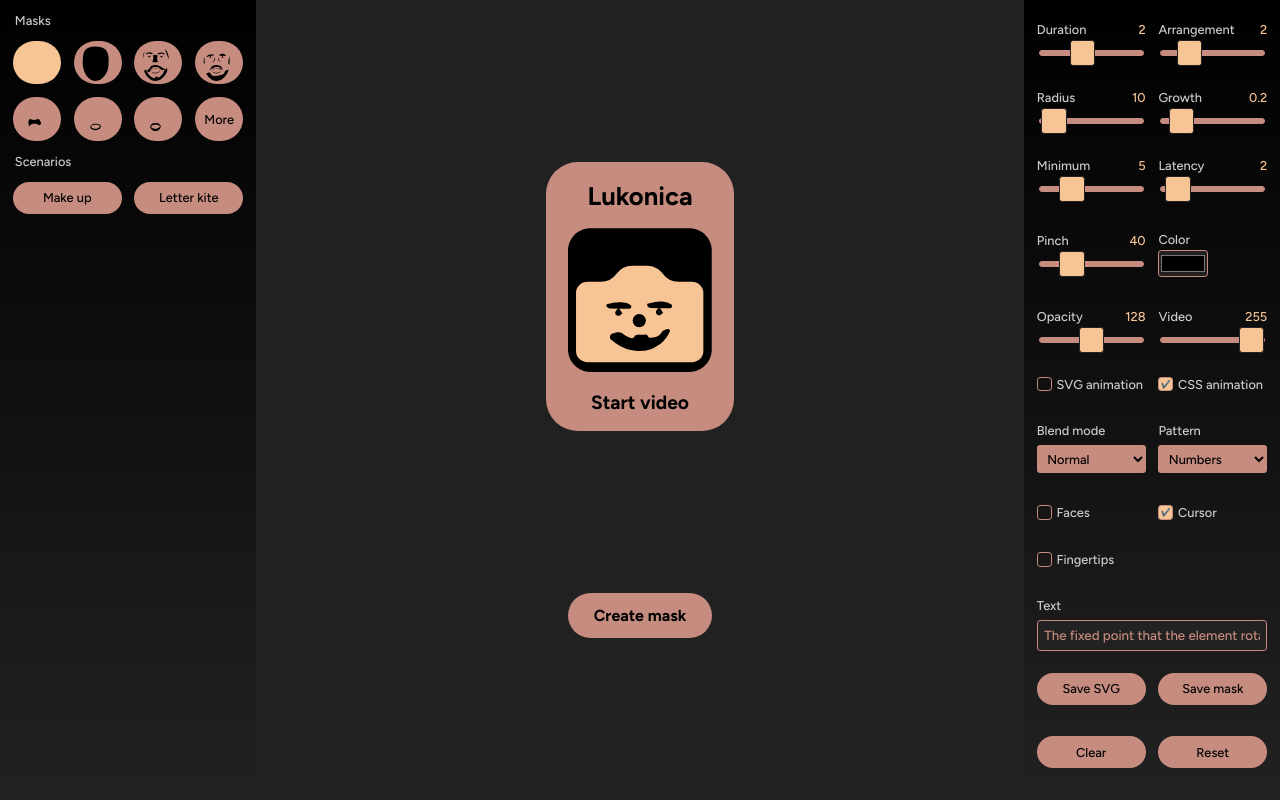
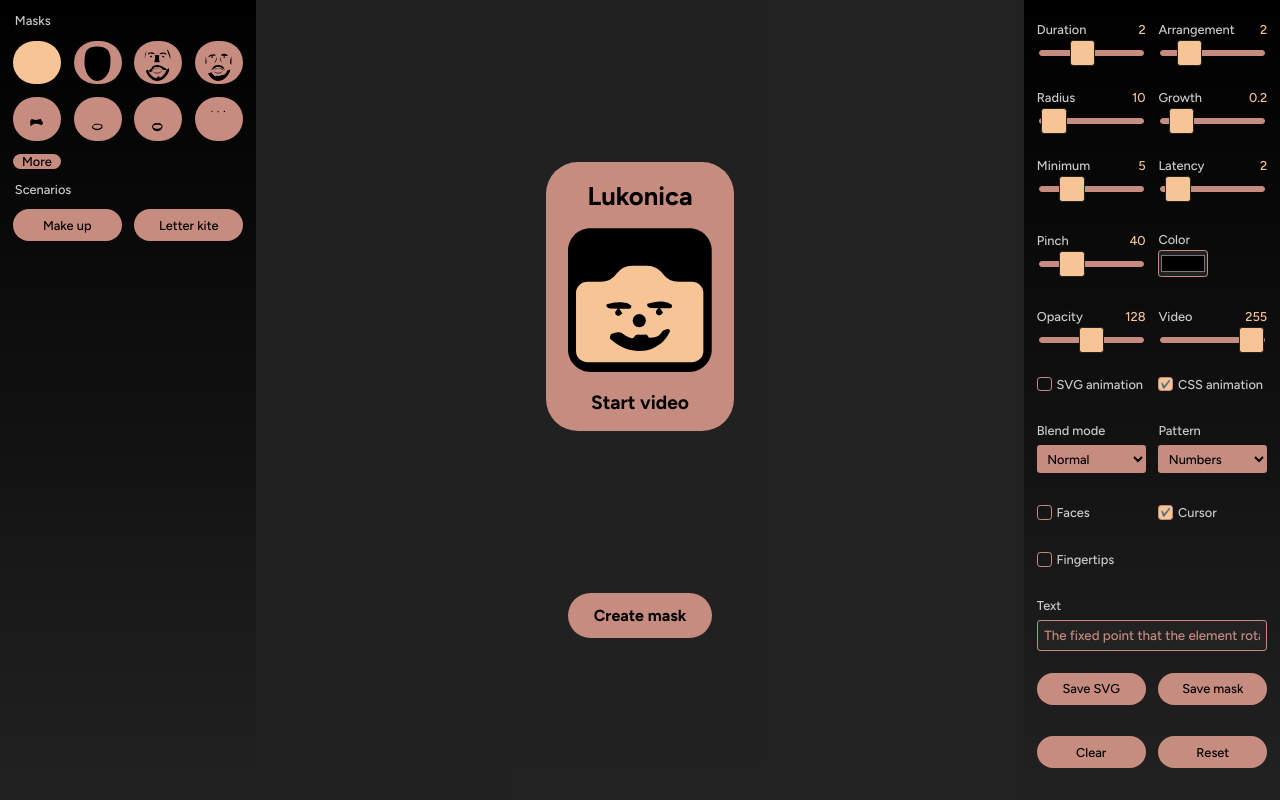
Before and after one commit to cincplug/lukonica, a React (Create React App) app: page / in a window 1280 px wide. Built offline with nearby package versions, Linux system fonts and the light colour scheme.

Commit message:
Add mask

```diff
--- a/src/components/MaskSelection.js
+++ b/src/components/MaskSelection.js
@@ -51,7 +51,7 @@ const MaskSelection = (props) => {
               onClick={(event) => handleMaskButtonClick(event, mask, index)}
               key={`p-${index}`}
             >
-              <svg xmlns="http://www.w3.org/2000/svg" viewBox={`180 0 800 680`}>
+              <svg xmlns="http://www.w3.org/2000/svg" viewBox={`150 0 800 680`}>
                 {mask.map((path, pathIndex) => (
                   <path
                     key={`pth-${pathIndex}`}
--- a/src/data/defaultMasks.json
+++ b/src/data/defaultMasks.json
@@ -75,5 +75,10 @@
       84, 181, 91, 146, 95, 88, 178, 87, 14, 317, 402, 318, 324, 308, 407, 415,
       310, 311, 312, 13, 82, 81, 80, 191, 78, 95, 146
     ]
+  ],
+  [
+    [122, 168, 351, 6],
+    [158, 159, 160, 27],
+    [385, 257, 387, 386]
   ]
 ]
```
